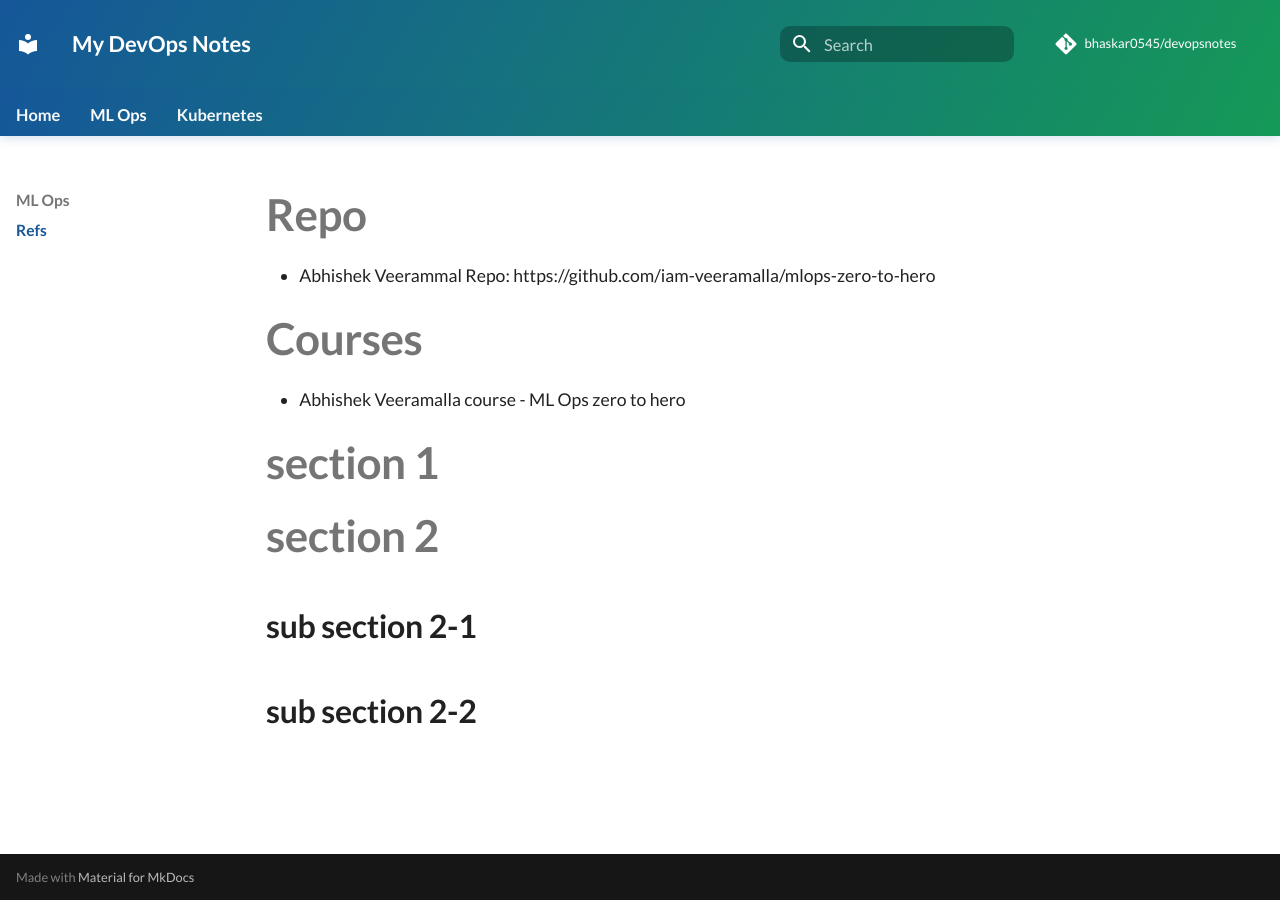
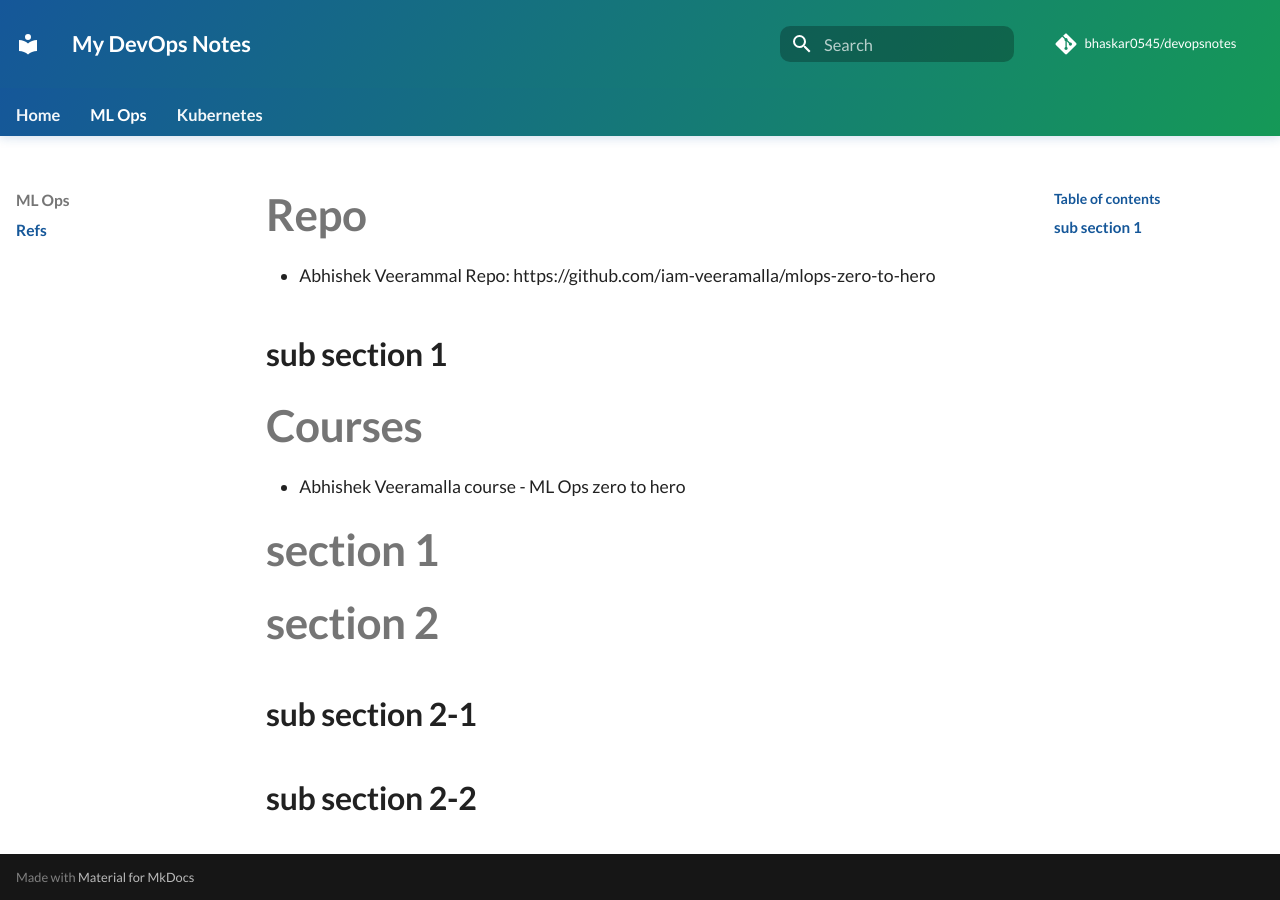
Before and after one commit to bhaskar0545/devopsnotes, an MkDocs documentation site: the page built from docs/MLOps/Refs.md, in a window 1280 px wide. Built offline with MkDocs 1.6.1 and Material for MkDocs 9.7.7, drawn with Linux system fonts in a browser that asks for light colours; comment, search, counter and statistics services are not loaded.

Commit message:
Update Refs.md

```diff
--- a/docs/MLOps/Refs.md
+++ b/docs/MLOps/Refs.md
@@ -1,6 +1,6 @@
 # Repo
   - Abhishek Veerammal Repo: https://github.com/iam-veeramalla/mlops-zero-to-hero
-
+## sub section 1
 # Courses
   - Abhishek Veeramalla course - ML Ops zero to hero
 # section 1
```
